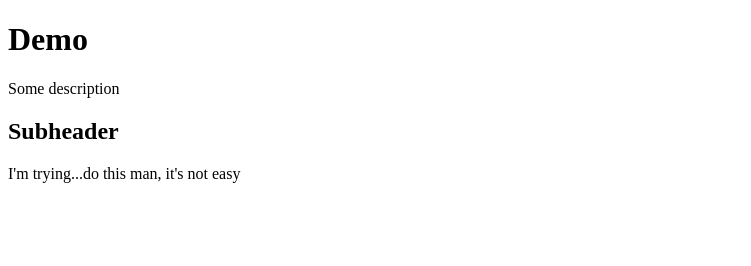
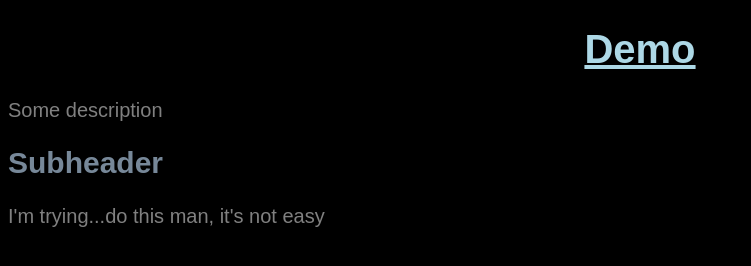
Before and after one commit to IgorFZ/demo, a plain HTML site: page index.html in a window 1280 px wide. Shown: the whole page, without its empty margins (0-751 px from the left). Drawn offline with Linux system fonts and the light colour scheme.

Commit message:
segundo commit

```diff
--- a/index.html
+++ b/index.html
@@ -5,6 +5,7 @@
     <meta http-equiv="X-UA-Compatible" content="IE=edge">
     <meta name="viewport" content="width=device-width, initial-scale=1.0">
     <title>Demo</title>
+    <link rel="stylesheet" href="style.css">
 </head>
 <body>
     <h1>Demo</h1>
--- /dev/null
+++ b/style.css
@@ -0,0 +1,16 @@
+@charset "UTF-8";
+body{
+    background-color: black;
+    color: gray;
+    font-size: 20px;
+    text-align: justify;
+    font-family: Arial, Helvetica, sans-serif;
+}
+h1{
+    color: lightblue;
+    text-align: center;
+    text-decoration: underline;
+}
+h2{
+    color: lightslategray;
+}
```
